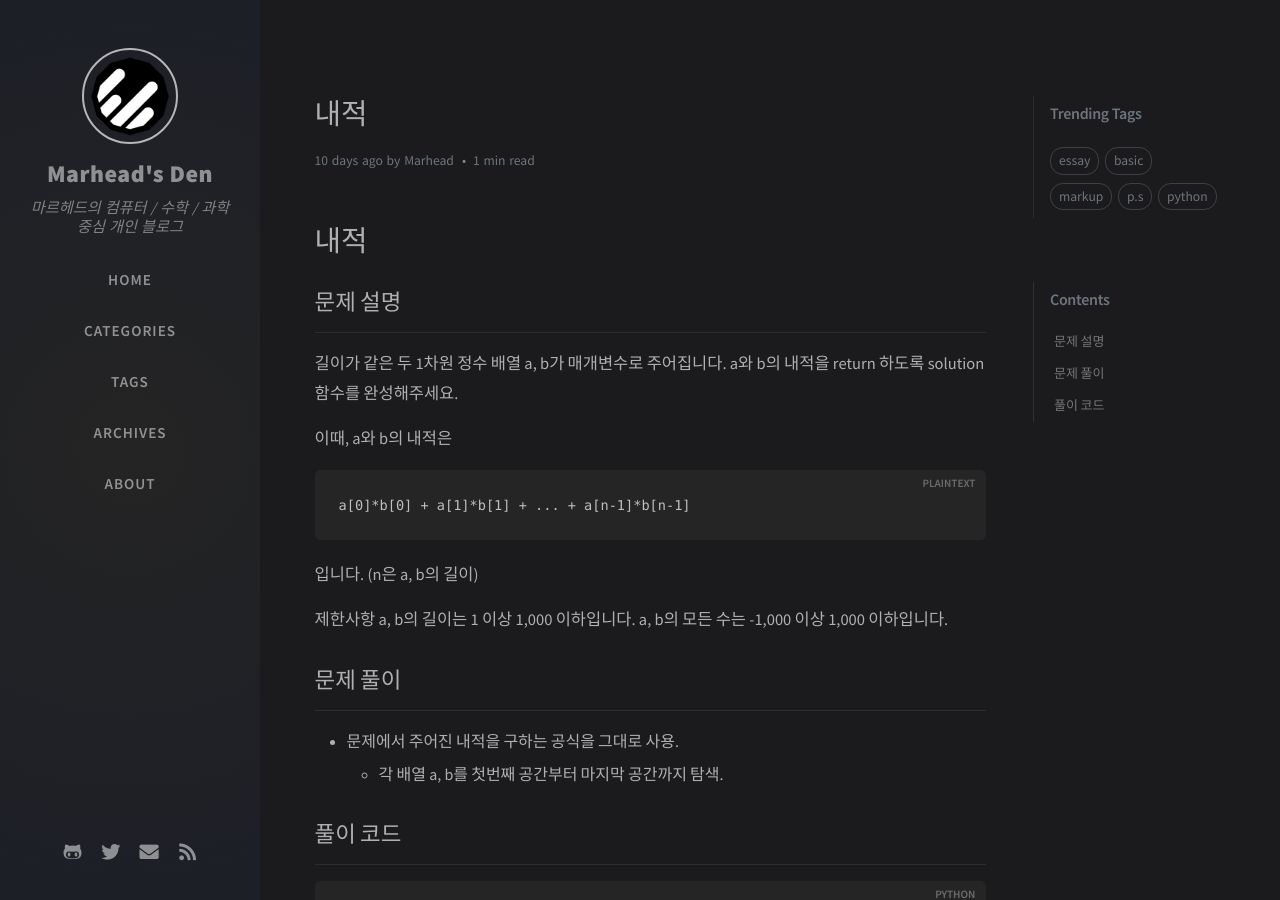
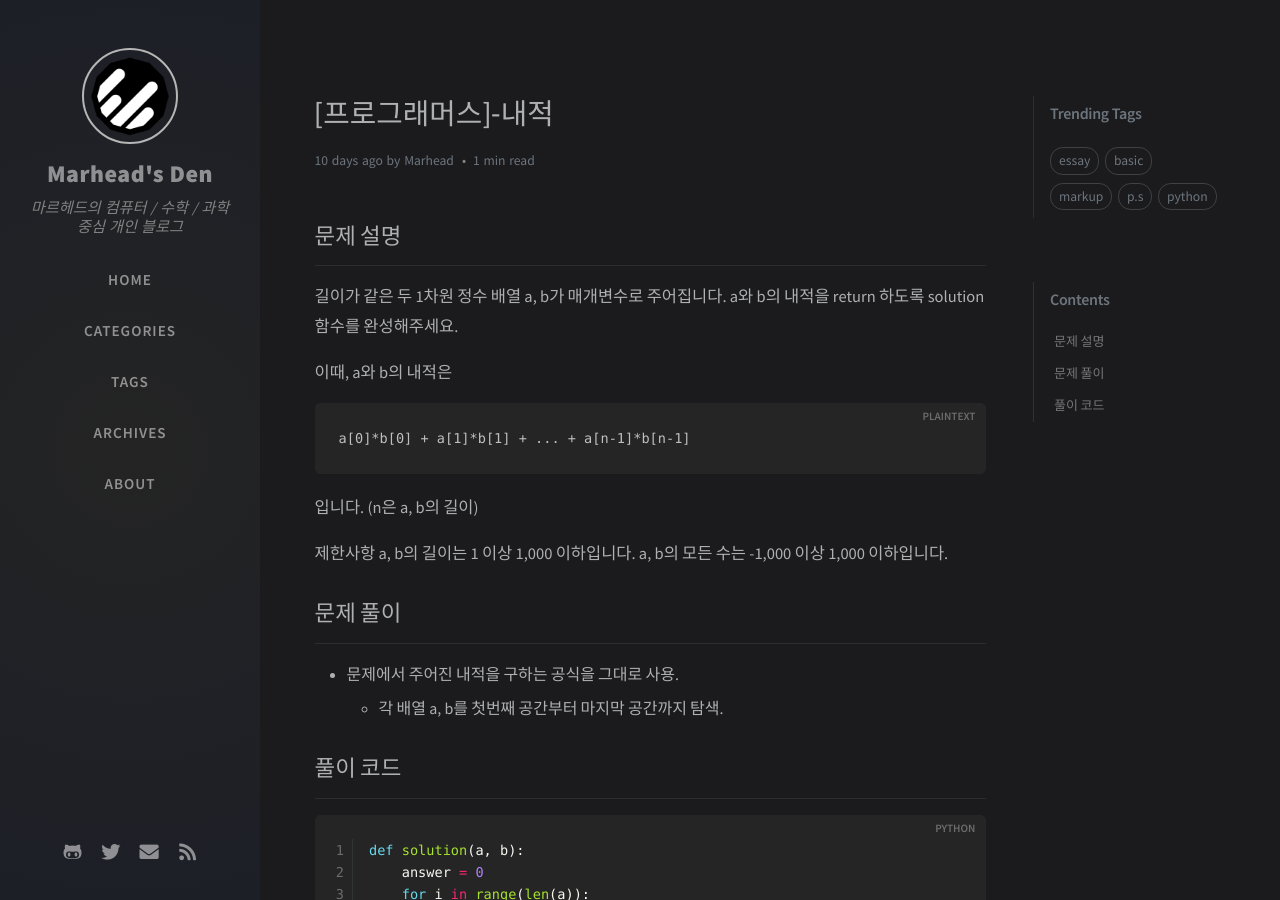
Before and after one commit to Marhead/Marhead.github.io, a Jekyll site: the page built from _posts/2021-01-07-innerproduct.md, in a window 1280 px wide and 900 px high. Built offline with Jekyll 4.4.1, drawn with Linux system fonts in a browser that asks for light colours; nearby versions of some CDN libraries; comment, search, counter and statistics services are not loaded.

Commit message:
Update 2021-01-07-innerproduct.md

```diff
--- a/_posts/2021-01-07-innerproduct.md
+++ b/_posts/2021-01-07-innerproduct.md
@@ -1,5 +1,5 @@
 ---
-title: "내적"
+title: "[프로그래머스]-내적"
 excerpt: "프로그래머스 월간 코드 챌린지 시즌 1 [내적] 문제 해결"
 
 categories:
@@ -10,8 +10,6 @@ tags:
     - python
 date: 2021-01-07 16:00:00 +0900
 ---
-
-# 내적
 ## 문제 설명
 ---
 길이가 같은 두 1차원 정수 배열 a, b가 매개변수로 주어집니다. a와 b의 내적을 return 하도록 solution 함수를 완성해주세요.
```
